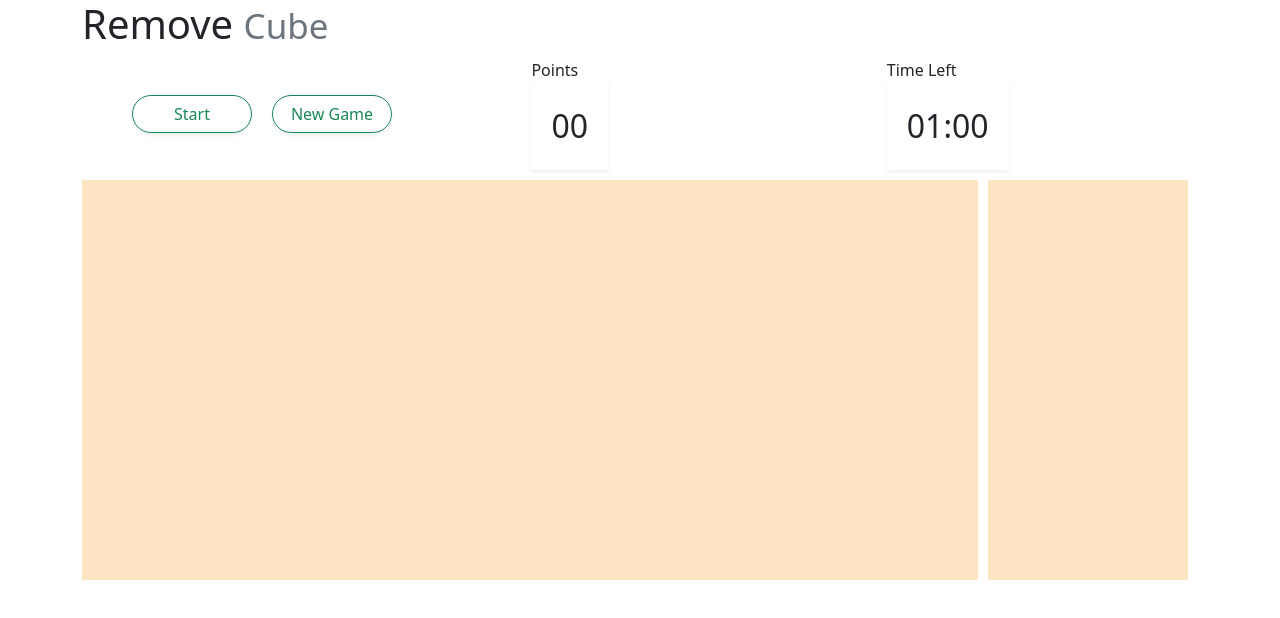
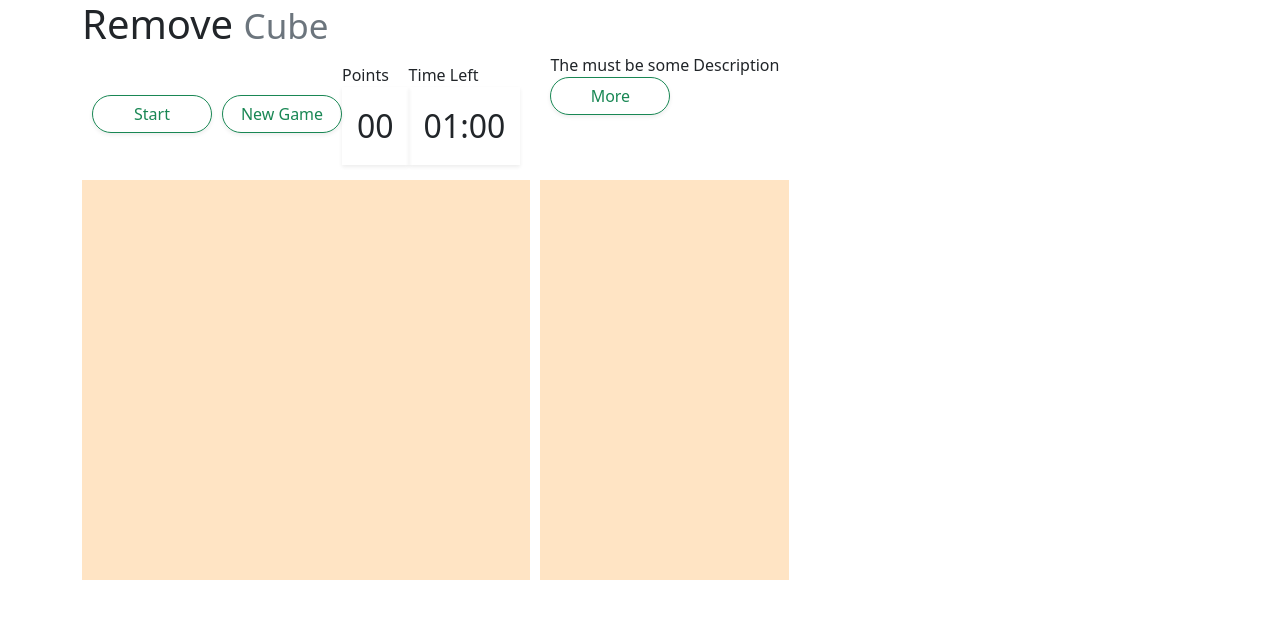
Before and after one commit to marvall/forMTU, a plain HTML site: page index.html in a window 1280 px wide. Drawn offline with nearby package versions, Linux system fonts and the light colour scheme.

Commit message:
make some js. fix html

```diff
--- a/css/main.css
+++ b/css/main.css
@@ -1,19 +1,21 @@
-.game-menu {
-  padding: 10px 50px;
+.game-menu,
+.manual {
+  padding: 5px 10px;
+  height: 132px;
 }
 .btn {
   width: 120px;
 }
 .btn:not(:last-child) {
-  margin-right: 20px;
+  margin-right: 10px;
 }
 .points-container,
 .time-container {
-  margin: 0 auto;
+  margin: auto;
 }
 .time-left,
 .scope {
-  padding: 20px;
+  padding: 15px;
   font-size: 2em;
 }
 .game-veiw-port,
@@ -22,5 +24,8 @@
   height: 400px;
   min-width: 200px;
   padding: 10px;
-  margin-right: 10px;
 }
+
+.wrap:last-child {
+  margin-left: 10px;
+}
--- a/index.html
+++ b/index.html
@@ -19,12 +19,18 @@
         Remove
         <small class="text-muted">Cube</small>
       </h1>
+      <div class="d-flex">
+        <div class="d-flex flex-column wrap">
           <div class="game-menu d-flex">
             <div class="d-flex">
-          <button class="btn rounded-pill btn-outline-success shadow-sm align-self-center">
+              <button
+                class="btn rounded-pill btn-outline-success shadow-sm align-self-center start"
+              >
                 Start
               </button>
-          <button class="btn rounded-pill btn-outline-success shadow-sm align-self-center">
+              <button
+                class="btn rounded-pill btn-outline-success shadow-sm align-self-center new_game"
+              >
                 New Game
               </button>
             </div>
@@ -37,9 +43,17 @@
               <div class="time-left shadow-sm text-md-center">01:00</div>
             </div>
           </div>
-      <div class="d-flex">
           <div class="game-veiw-port container-md"></div>
+        </div>
+        <div class="d-flex flex-column wrap">
+          <div class="manual">
+            <p class="description">The must be some Description</p>
+            <button class="more btn rounded-pill btn-outline-success shadow-sm align-self-center">
+              More
+            </button>
+          </div>
           <div class="results-table"></div>
+        </div>
       </div>
     </div>
     <!--   Modal  -->
```
Also changed, not shown: js/eventListeners.js (added, +45 -0 lines). Lines whose indentation alone changed are shown as unchanged.
